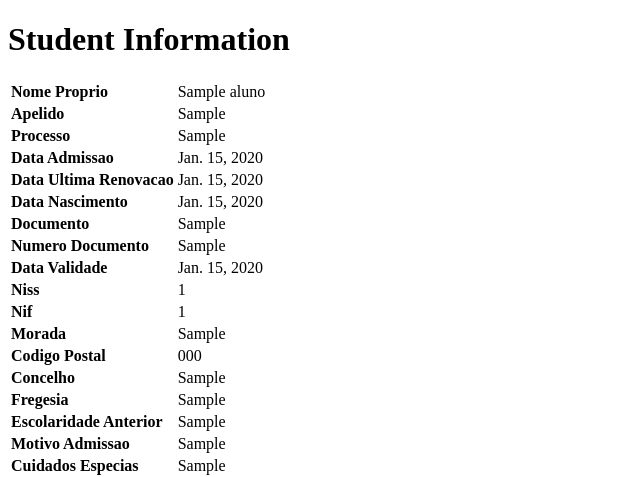
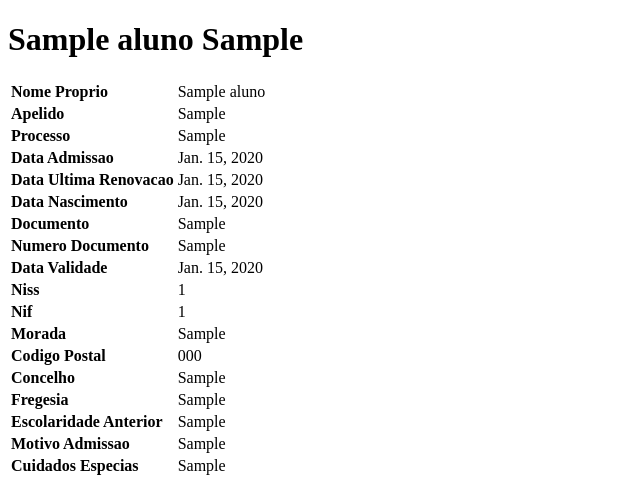
Before and after one commit to akls/faz-e-conta, a Django app: page /1/ in a window 1280 px wide. Shown: the top 477 px of the page, without its empty margins (0-640 px from the left). Run offline with Django 5.2, Linux system fonts and the light colour scheme; tables that the repository leaves empty hold one stand-in row (values such as "Sample post").

Commit message:
Atualizações forms

```diff
--- a/faz_e_conta/data_hub/templates/insert_student.html
+++ b/faz_e_conta/data_hub/templates/insert_student.html
@@ -80,7 +80,7 @@
         {% csrf_token %}
         {{ form.as_p }}
         <button type="submit">Inserir</button>
+        <a href="{% url 'show_students' %}">Voltar</a>
     </form>
-    <a href="{% url 'show_students' %}">Voltar</a>
 </body>
 </html>
--- a/faz_e_conta/data_hub/templates/show_student.html
+++ b/faz_e_conta/data_hub/templates/show_student.html
@@ -8,7 +8,7 @@
     <title>Student Information</title>
 </head>
 <body>
-    <h1>Student Information</h1>
+    <h1>{{data_dict.nome_proprio}} {{data_dict.apelido}}</h1>
     <table >
         {% for field in head %}
             {% if field != id %}
```
